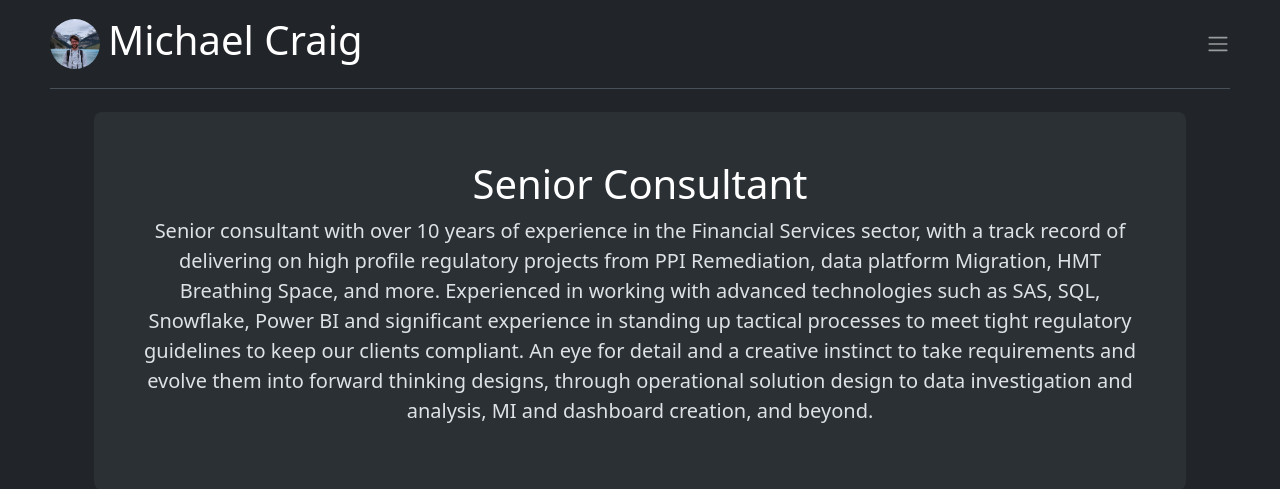
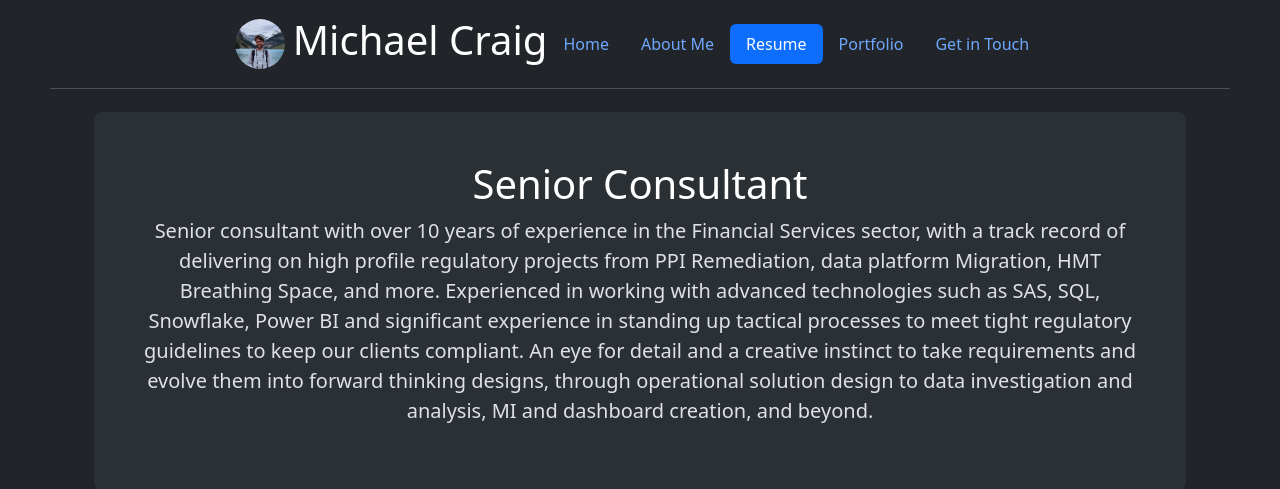
Before and after one commit to mtcraig/fullstack-learning, a web app: file pages/resume.html in a window 1280 px wide. Shown: the top 489 px of the page. Run offline with its HTML, style and script files only (its server is not run), Linux system fonts and the light colour scheme.

Commit message:
Updated badges to a CSS grid. Initial header changes but think I'll replace and rebuild.

```diff
--- a/pages/resume.html
+++ b/pages/resume.html
@@ -5,8 +5,11 @@
         <title>Michael Craig - Resume</title>
         <link href="https://cdn.jsdelivr.net/npm/bootstrap@5.3.7/dist/css/bootstrap.min.css" rel="stylesheet" integrity="sha384-LN+7fdVzj6u52u30Kp6M/trliBMCMKTyK833zpbD+pXdCLuTusPj697FH4R/5mcr" crossorigin="anonymous">
         <style>
-            body {margin-top:7rem}
+            body {
+                margin-top: 7rem
+            }
             #navbar {
+                display: inline-flex;
                 margin-left: 50px;
                 margin-right: 50px;
                 background-color: #212529;
@@ -21,20 +24,28 @@
             .qual-item {
                 height: 10rem;
             }
+            .badge-grid {
+                display: flex;
+                flex-wrap: wrap;
+                justify-content: center;
+                gap: 1rem;
+            }
         </style>
     </head>
     <body>
 
-        <header id="navbar" class="d-flex flex-wrap justify-content-center py-3 mb-4 border-bottom fixed-top">
-            <a href="../index.html"
-               class="d-flex align-items-center mb-3 mb-md-0 me-md-auto link-body-emphasis text-decoration-none">
-               <img src="../assets/me.jpg" alt="Michael Craig" class="rounded-circle me-2" width="50" height="50">
-               <span class="fs-4"><h1>Michael Craig</h1></span>
-            </a>
-            <button class="navbar-toggler" type="button" data-bs-toggle="collapse" data-bs-target="#navbarSupportedContent" aria-controls="navbarSupportedContent" aria-expanded="false" aria-label="Toggle navigation">
+        <header id="navbar" class="d-flex flex-wrap justify-content-center align-items-center py-3 mb-4 border-bottom fixed-top">
+            <div>
+                <a href="../index.html"
+                class="d-flex align-items-center mb-3 mb-md-0 me-md-auto link-body-emphasis text-decoration-none">
+                <img src="../assets/me.jpg" alt="Michael Craig" class="rounded-circle me-2" width="50" height="50">
+                <span class="fs-4"><h1>Michael Craig</h1></span>
+                </a>
+            </div>
+            <!-- <button class="navbar-toggler" type="button" data-bs-toggle="collapse" data-bs-target="#navbarSupportedContent" aria-controls="navbarSupportedContent" aria-expanded="false" aria-label="Toggle navigation">
                 <span class="navbar-toggler-icon"></span>
-            </button>
-            <div class="collapse navbar-collapse" id="navbarSupportedContent">
+            </button> -->
+            <div>
                 <ul class="nav nav-pills">
                     <li class="nav-item"><a href="../index.html" class="nav-link">Home</a></li>
                     <li class="nav-item"><a href="../pages/about.html" class="nav-link">About Me</a></li>
@@ -45,7 +56,7 @@
             </div>
         </header>
 
-        <div class="container px-4 py-50">
+        <div class="container px-4 pt-50">
             <div class="mt-5 p-5 text-center bg-body-tertiary rounded-3">
                 <h1 class="text-body-emphasis">Senior Consultant</h1>
                 <p class="lead">
@@ -521,7 +532,7 @@
                     </div>
                 </div>
 
-                <div class="d-flex gap-2 justify-content-center pt-5">
+                <div class="pt-5 badge-grid">
                     <span
                         class="badge d-flex align-items-center pt-1 pe-2 text-primary-emphasis bg-primary-subtle border border-primary-subtle rounded-pill">
                         <img class="mx-1" height="24" src="../assets/tech/sas.png" alt="SAS Enterprise Guide">Enterprise Guide
@@ -638,7 +649,7 @@
                     </div>
                 </div>
 
-                <div class="d-flex gap-2 justify-content-center pt-5">
+                <div class="pt-5 badge-grid">
                     <span
                         class="badge d-flex align-items-center pt-1 pe-2 text-primary-emphasis bg-primary-subtle border border-primary-subtle rounded-pill">
                         <img class="mx-1" height="24"src="../assets/tech/sas.png" alt="SAS Enterprise Guide">Enterprise Guide
@@ -738,7 +749,7 @@
                     </div>
                 </div>
 
-                <div class="d-flex gap-2 justify-content-center pt-5">
+                <div class="pt-5 badge-grid">
                     <span
                         class="badge d-flex align-items-center pt-1 pe-2 text-primary-emphasis bg-primary-subtle border border-primary-subtle rounded-pill">
                         <img class="mx-1" height="24"src="../assets/tech/sas.png" alt="SAS Enterprise Guide">Base
@@ -790,7 +801,7 @@
                     </div>
                 </div>
 
-                <div class="d-flex gap-2 justify-content-center pt-5">
+                <div class="pt-5 badge-grid">
                     <span
                         class="badge d-flex align-items-center pt-1 pe-2 text-primary-emphasis bg-primary-subtle border border-primary-subtle rounded-pill">
                         <img class="mx-1" height="24" src="../assets/tech/sas.png" alt="SAS DI Studio">DI Studio
@@ -834,7 +845,7 @@
                     </div>
                 </div>
 
-                <div class="d-flex gap-2 justify-content-center pt-5">
+                <div class="pt-5 badge-grid">
                     <span
                         class="badge d-flex align-items-center pt-1 pe-2 text-primary-emphasis bg-primary-subtle border border-primary-subtle rounded-pill">
                         <img class="mx-1" height="24"src="../assets/tech/sas.png" alt="SAS Dataflux">Dataflux
@@ -882,7 +893,7 @@
                     </div>
                 </div>
 
-                <div class="d-flex gap-2 justify-content-center pt-5">
+                <div class="pt-5 badge-grid">
                     <span
                         class="badge d-flex align-items-center pt-1 pe-2 text-primary-emphasis bg-primary-subtle border border-primary-subtle rounded-pill">
                         <img class="mx-1" height="24" src="../assets/tech/sas.png" alt="SAS Enterprise Guide">Enterprise Guide
```
